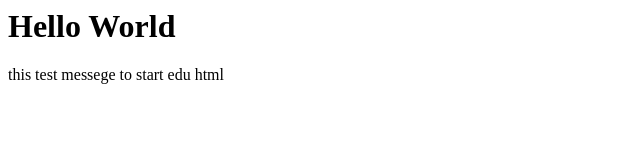
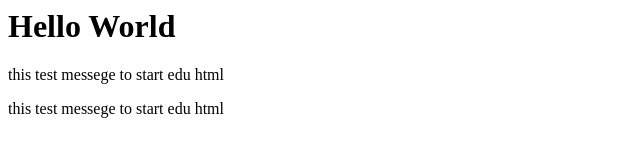
Before and after one commit to ahspace7/ahspace7.gtithub.io, a plain HTML site: page index.html in a window 1280 px wide. Shown: the whole page, without its empty margins (0-640 px from the left). Drawn offline with Linux system fonts and the light colour scheme.

Commit message:
Update index.html

```diff
--- a/index.html
+++ b/index.html
@@ -2,5 +2,7 @@
 <body>
 <h1>Hello World</h1>
   <p>this test messege to start edu html</p>
+  <p>this test messege to start edu html</p>
+
 </body>
 </html>
```
